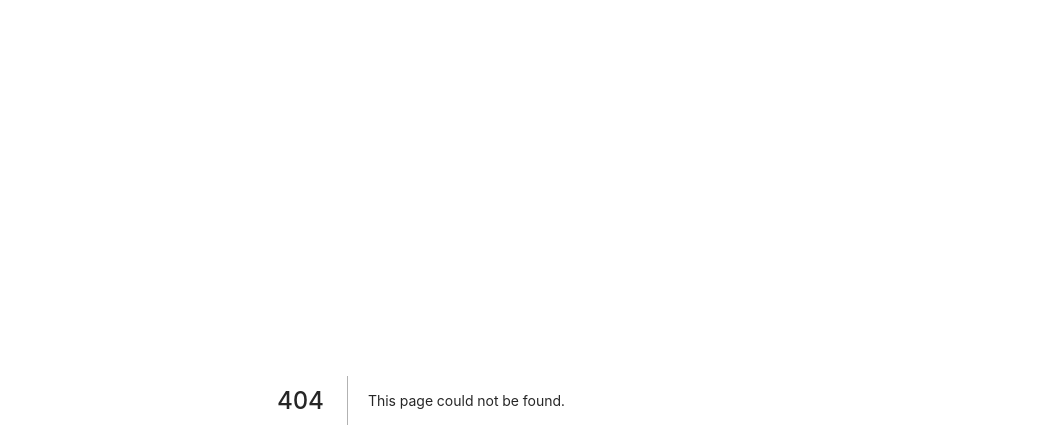
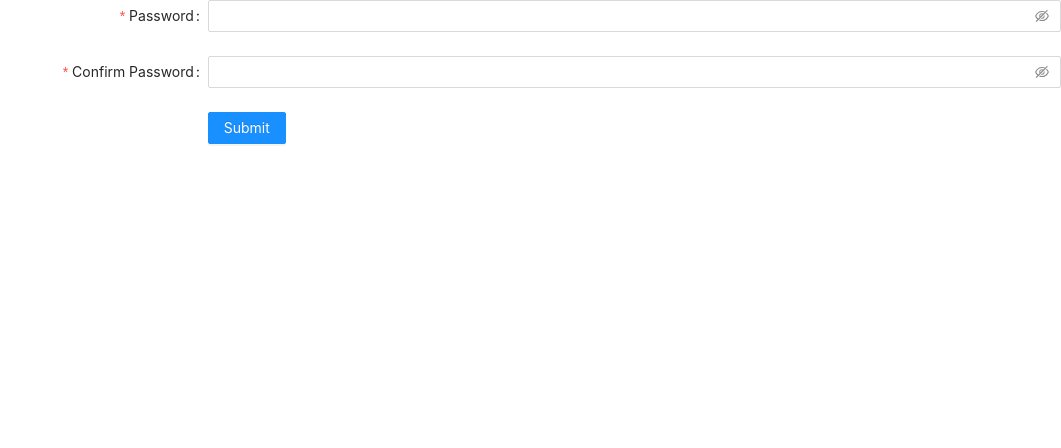
Before and after one commit to jbetancur12/leposti, a Next.js app in the folder frontend/: page /restorepassword in a window 1280 px wide. Before the commit this address had no page. Shown: the top 448 px of the page, without its empty margins (219-1280 px from the left). Built offline with nearby package versions, Linux system fonts and the light colour scheme.

Commit message:
Added restore password page

```diff
--- /dev/null
+++ b/frontend/pages/restorepassword.js
@@ -0,0 +1,104 @@
+import { Form, Input, Button, Radio, InputNumber } from 'antd';
+import React, { useState } from 'react';
+import { useRouter } from 'next/router'
+
+
+
+const layout = {
+  labelCol: { span: 8 },
+  wrapperCol: { span: 16 },
+};
+const tailLayout = {
+  wrapperCol: { offset: 8, span: 16 },
+};
+
+const RestorePassword = () => {
+  const router = useRouter()
+
+
+
+  const onFinish = async (values) => {
+    const body = {
+      code: router.query.code,
+      password: values.password,
+      passwordConfirmation: values.confirm
+    }
+    const resPost = await fetch('https://api.leposti.ml/auth/reset-password', {
+      method: 'POST', // *GET, POST, PUT, DELETE, etc.
+      headers: {
+        'Content-Type': 'application/json',
+        Authorization: `Bearer eyJhbGciOiJIUzI1NiIsInR5cCI6IkpXVCJ9.eyJpZCI6MSwiaWF0IjoxNjE3OTM5NzA2LCJleHAiOjE2MjA1MzE3MDZ9.lwwNZWcqvDCkmzxKHWaglDtYjkFTizqD5s_0oXEHcgQ`,
+      },
+      body: JSON.stringify(body), // body data type must match "Content-Type" header
+    });
+
+    if (resPost.ok) {
+      console.log('se cambio ');
+    } else {
+      console.log('Pail');
+    }
+  };
+
+
+
+  return (
+    <Form
+      {...layout}
+      name='basic'
+      initialValues={{
+        remember: true,
+      }}
+      onFinish={onFinish}
+    >
+
+      <Form.Item
+        name='password'
+        label='Password'
+        rules={[
+          {
+            required: true,
+            message: 'Please input your password!',
+          },
+        ]}
+        hasFeedback
+      >
+        <Input.Password />
+      </Form.Item>
+
+      <Form.Item
+        name='confirm'
+        label='Confirm Password'
+        dependencies={['password']}
+        hasFeedback
+        rules={[
+          {
+            required: true,
+            message: 'Please confirm your password!',
+          },
+          ({ getFieldValue }) => ({
+            validator(_, value) {
+              if (!value || getFieldValue('password') === value) {
+                return Promise.resolve();
+              }
+
+              return Promise.reject(
+                new Error('The two passwords that you entered do not match!'),
+              );
+            },
+          }),
+        ]}
+      >
+        <Input.Password />
+      </Form.Item>
+
+
+      <Form.Item {...tailLayout}>
+        <Button type='primary' htmlType='submit'>
+          Submit
+        </Button>
+      </Form.Item>
+    </Form>
+  );
+};
+
+export default RestorePassword;
```
